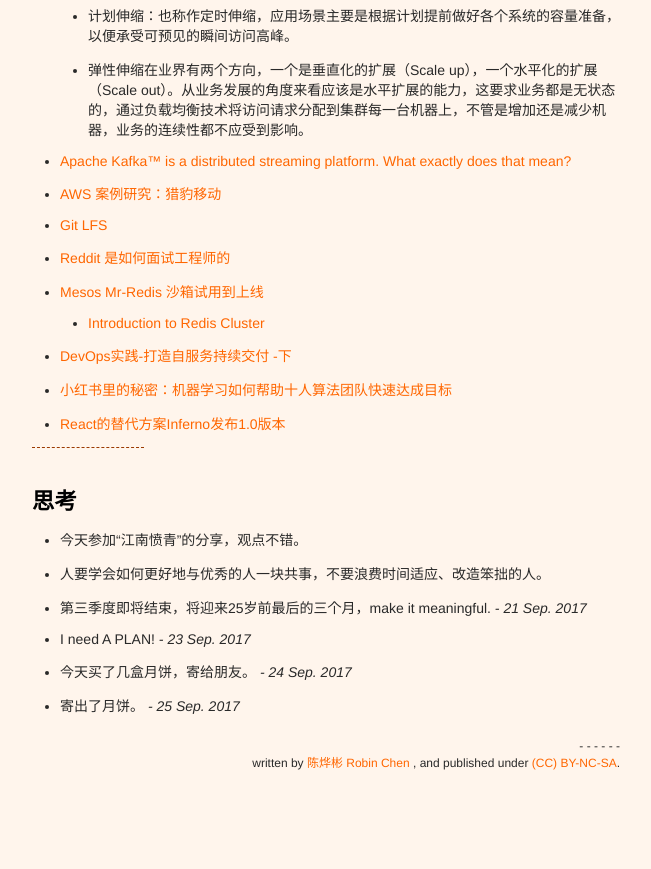
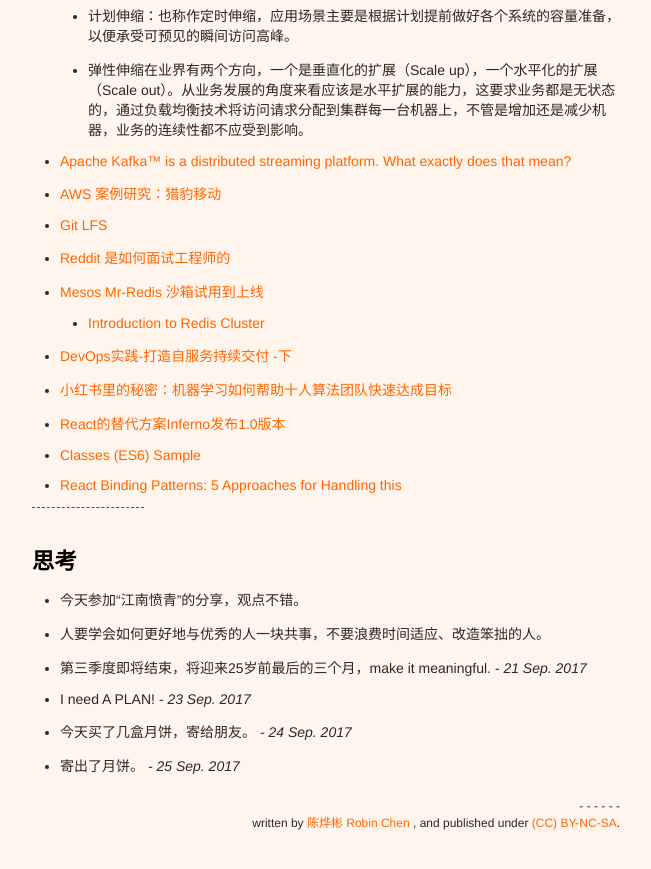
Before and after one commit to xianyuxmu/xianyuxmu.github.io, a Jekyll site: the page built from _posts/2017-09-02-monthly-reading.md, in a window 1280 px wide and 900 px high, scrolled down 2266 px. Shown: the top 869 px of the window, without its empty margins (314-965 px from the left). Built offline with Jekyll 4.4.1, drawn with Linux system fonts in a browser that asks for light colours; comment, search, counter and statistics services are not loaded; before the commit the page ends 3106 px from its top, so only the background shows below that.

Commit message:
26 Sep. 2017

```diff
--- a/_posts/2017-09-02-monthly-reading.md
+++ b/_posts/2017-09-02-monthly-reading.md
@@ -102,6 +102,8 @@
 - [DevOps实践-打造自服务持续交付 -下](http://www.infoq.com/cn/articles/devops--build-self-service-continuous-delivery-part02)
 - [小红书里的秘密：机器学习如何帮助十人算法团队快速达成目标](https://mp.weixin.qq.com/s?__biz=MzA5NzkxMzg1Nw==&mid=2653162991&idx=1&sn=0340dab728514c9998f6af10aab4d412)
 - [React的替代方案Inferno发布1.0版本](http://www.infoq.com/cn/news/2017/01/inferno-1-react-javascript)
+- [Classes (ES6) Sample](https://googlechrome.github.io/samples/classes-es6/)
+- [React Binding Patterns: 5 Approaches for Handling this](https://medium.freecodecamp.org/react-binding-patterns-5-approaches-for-handling-this-92c651b5af56)
 
 
 ----
```
